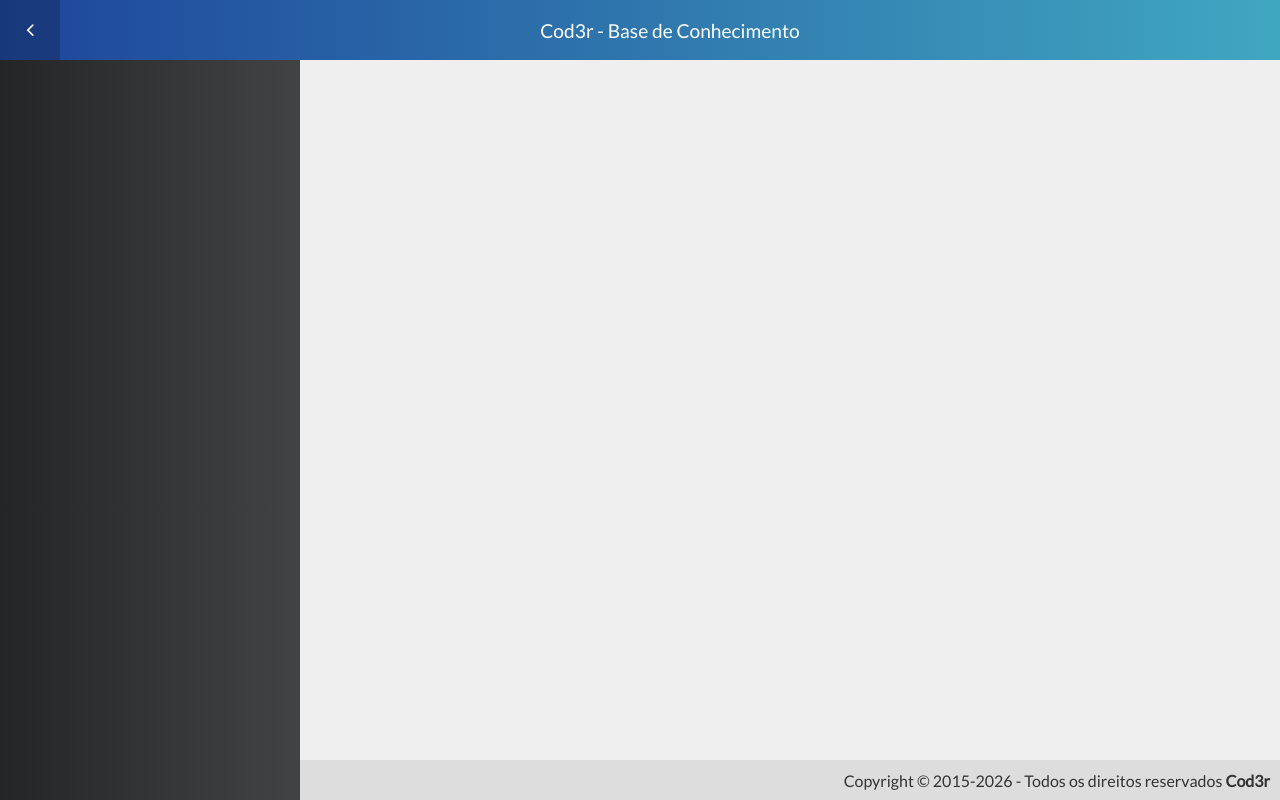
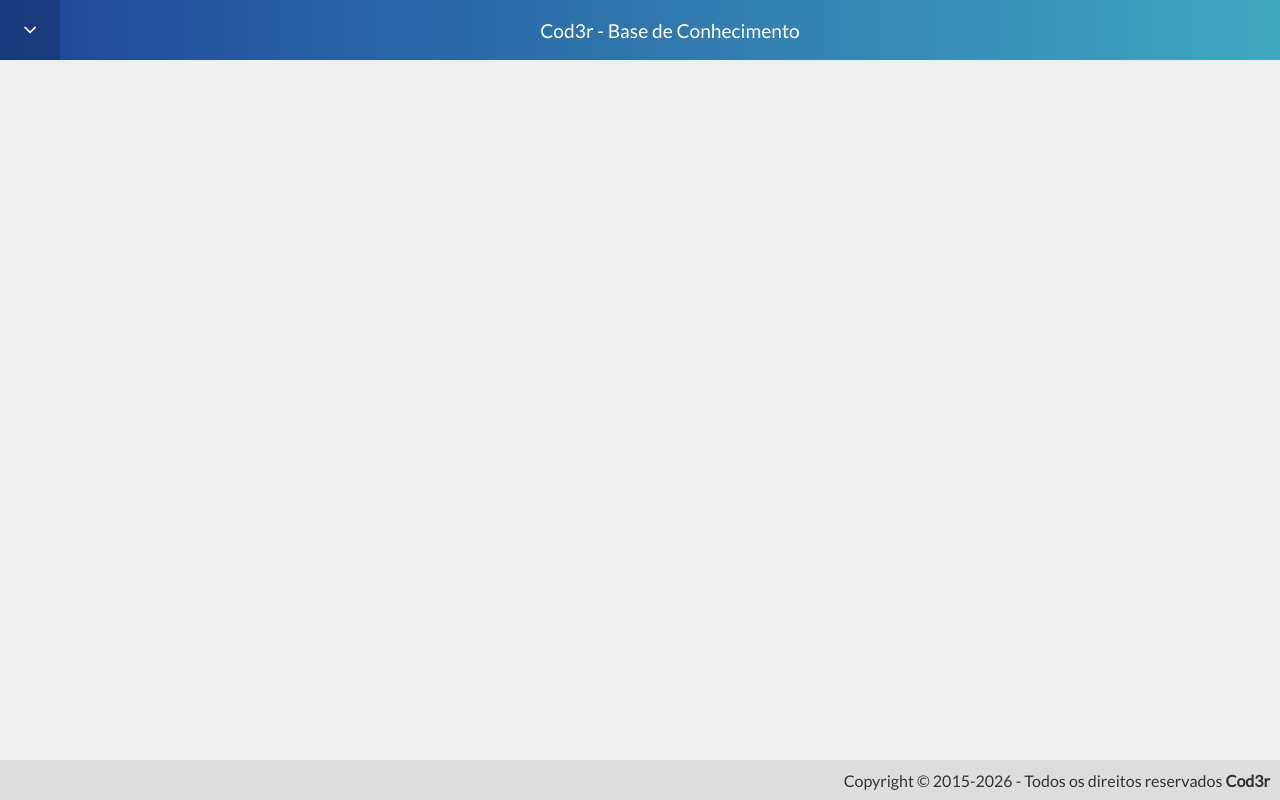
Before and after one commit to danielle-victoria/Curso-Web-Moderno---Projeto-Final, a Vue app in the folder versao-inicial/frontend/: page / in a window 1280 px wide. Built offline with nearby package versions, Linux system fonts and the light colour scheme.

Commit message:
Aula 3 Projeto Base de Conhecimento - Frontend: Visibilidade do  Menu (Toggle)

```diff
--- a/versao-inicial/frontend/src/App.vue
+++ b/versao-inicial/frontend/src/App.vue
@@ -1,8 +1,10 @@
 <!-- Aula 1 Projeto Base de Conhecimento - Frontend: Estrutura Inicial do Template -->
 <!-- Aula 2 Projeto Base de Conhecimento - Frontend: Componente Cabeçalho -->
+<!-- Aula 3 Projeto Base de Conhecimento - Frontend: Visibilidade do  Menu (Toggle) -->
+
 
 <template>
-	<div id="app">
+	<div id="app" :class="{'hide-menu': !isMenuVisible}">
 		<Header title="Cod3r - Base de Conhecimento" :hideToggle="false" />
 		<Menu />
 		<Content />
@@ -11,6 +13,7 @@
 </template>
 
 <script>
+import { mapState } from 'vuex'
 import Header from '@/components/template/Header'
 import Menu from '@/components/template/Menu'
 import Content from '@/components/template/Content'
@@ -23,7 +26,8 @@ export default {
 		Menu,
 		Content,
 		Footer
-	}
+	},
+	computed: mapState(['isMenuVisible'])
 }
 </script>
 
@@ -50,5 +54,11 @@ export default {
 				"menu footer";
 
 		}
+	#app.hide-menu {
+			grid-template-areas:
+				"header header"
+				"content content"
+				"footer footer";
+		}
 
 </style>
--- a/versao-inicial/frontend/src/components/template/Header.vue
+++ b/versao-inicial/frontend/src/components/template/Header.vue
@@ -1,5 +1,7 @@
 <!-- Aula 1 Projeto Base de Conhecimento - Frontend: Estrutura Inicial do Template -->
 <!-- Aula 2 Projeto Base de Conhecimento - Frontend: Componente Cabeçalho -->
+<!-- Aula 3 Projeto Base de Conhecimento - Frontend: Visibilidade do  Menu (Toggle) -->
+
 
 <template>
 	<header class="header">
@@ -22,12 +24,14 @@ export default {
     },
     computed: {
         icon() {
-            return "fa-angle-left"
+            //"fa-angle-left"
+            return this.$store.state.isMenuVisible ? "fa-angle-left" : "fa-angle-down"
         }
     },
     methods: {
         toggleMenu() {
             //this.$emit('toggle-menu')
+            this.$store.commit('toggleMenu')
         }
     }
 }
--- a/versao-inicial/frontend/src/components/template/Menu.vue
+++ b/versao-inicial/frontend/src/components/template/Menu.vue
@@ -1,13 +1,19 @@
 <!-- Aula 1 Projeto Base de Conhecimento - Frontend: Estrutura Inicial do Template -->
+<!-- Aula 3 Projeto Base de Conhecimento - Frontend: Visibilidade do  Menu (Toggle) -->
+
 
 <template>
-	<aside class="menu">
+	<aside class="menu" v-show="isMenuVisible">
+        <slot></slot>
     </aside>
 </template>
 
 <script>
+import { mapState } from 'vuex'
+
 export default {
 	name: "Menu",
+    computed: mapState(['isMenuVisible']),
 }
 </script>
 
--- /dev/null
+++ b/versao-inicial/frontend/src/config/store.js
@@ -0,0 +1,23 @@
+/* Aula 3 Projeto Base de Conhecimento - Frontend: Visibilidade do  Menu (Toggle) */
+
+import Vue from 'vue'
+import Vuex from 'vuex'
+
+Vue.use(Vuex)
+
+export default new Vuex.Store({
+    state: {
+        isMenuVisible: false
+    },
+    mutations: {
+        toggleMenu(state, isVisible) {
+            if(isVisible == undefined) {
+                state.isMenuVisible = !state.isMenuVisible
+            } else {
+                state.isMenuVisible = isVisible
+            }
+
+            console.log('toggleMenu: ' + state.isMenuVisible)
+        }
+    }
+})
--- a/versao-inicial/frontend/src/main.js
+++ b/versao-inicial/frontend/src/main.js
@@ -1,13 +1,17 @@
 /* Aula 2 Projeto Base de Conhecimento - Frontend: Componente Cabeçalho */
+/* Aula 3 Projeto Base de Conhecimento - Frontend: Visibilidade do  Menu (Toggle) */
+
 
 import 'font-awesome/css/font-awesome.css'
 
 import Vue from 'vue'
 
 import App from './App'
+import store from './config/store'
 
 Vue.config.productionTip = false
 
 new Vue({
+  store,
   render: h => h(App)
 }).$mount('#app')
```
